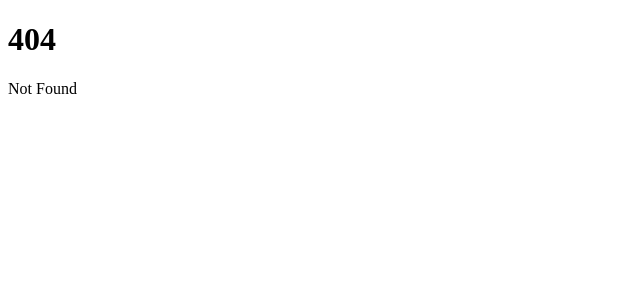
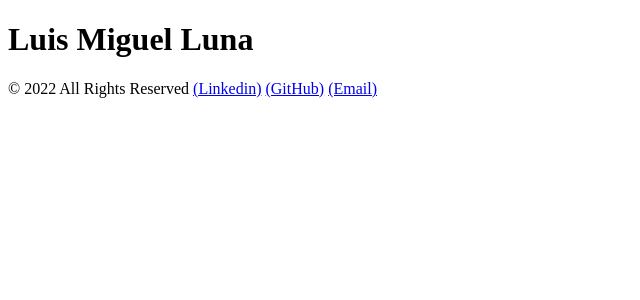
Before and after one commit to LML013/lml-main, a SvelteKit app: page /about in a window 1280 px wide. Before the commit this address had no page. Shown: the top 300 px of the page, without its empty margins (0-640 px from the left). Built offline with nearby package versions, Linux system fonts and the light colour scheme.

Commit message:
Copy Overs
Copying over header & footer from different lml-home project branch

```diff
--- /dev/null
+++ b/src/routes/+layout.svelte
@@ -0,0 +1,18 @@
+<script lang="ts">
+	import type { LayoutData } from './$types';
+	import Header from './Header.svelte';
+	import Footer from './Footer.svelte';
+
+
+	// export let data: LayoutData;
+</script>
+
+<div class="app">
+	<Header />
+
+	<main>
+		<slot />
+	</main>
+
+	<Footer />
+</div>
--- /dev/null
+++ b/src/routes/Footer.svelte
@@ -0,0 +1,6 @@
+<footer>
+	© 2022 All Rights Reserved
+	<a href="https://www.linkedin.com/in/luismiguelluna/">(Linkedin)</a>
+	<a href="https://github.com/LML013">(GitHub)</a>
+	<a href="mailto:luismiguelluna@gmail.com">(Email)</a>
+</footer>
--- /dev/null
+++ b/src/routes/Header.svelte
@@ -0,0 +1,3 @@
+<header>
+	<h1>Luis Miguel Luna</h1>
+</header>
--- /dev/null
+++ b/src/routes/about/+page.svelte
@@ -0,0 +1,5 @@
+<script lang="ts">
+	import type { PageData } from './$types';
+
+	// export let data: PageData;
+</script>
--- /dev/null
+++ b/src/routes/about/+page.ts
@@ -0,0 +1,5 @@
+import type { PageLoad } from './$types';
+
+export const load = (async () => {
+	return {};
+}) satisfies PageLoad;
```
